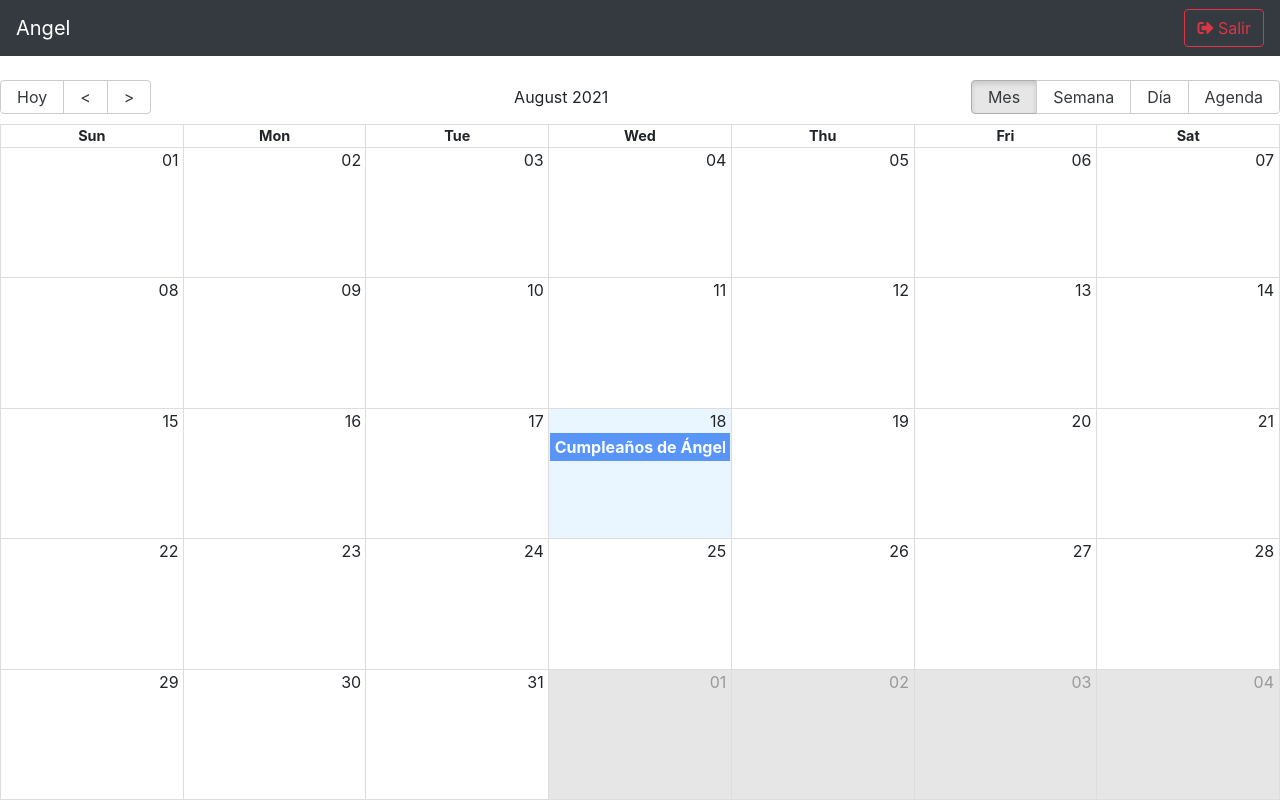
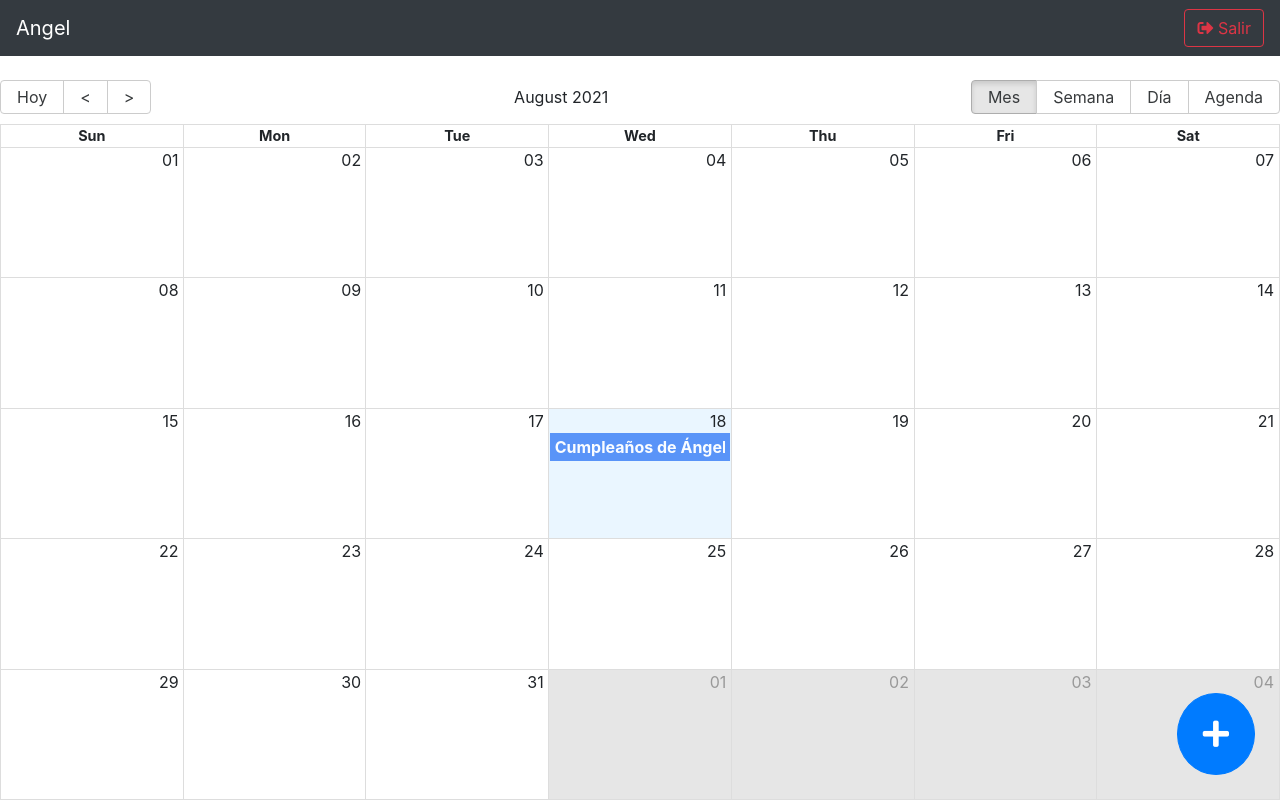
Before and after one commit to AngelCruzL/tsx-calendar, a React (Vite) app: page / in a window 1280 px wide. Built offline with nearby package versions, Linux system fonts and the light colour scheme.

Commit message:
feat: adding floating action button

```diff
--- a/src/components/calendar/CalendarScreen.tsx
+++ b/src/components/calendar/CalendarScreen.tsx
@@ -10,6 +10,7 @@
 } from 'react-big-calendar';
 
 import Navbar from '../ui/Navbar';
+import AddNewFab from '../ui/AddNewFab';
 import CalendarEvent from './CalendarEvent';
 import CalendarModal from './CalendarModal';
 import { messages } from '../../helpers/calendar-messages-es';
@@ -51,6 +52,7 @@
 
   const onSelectEvent = (e: CustomEvent) => {
     dispatch(eventSetActive(e));
+    dispatch(uiOpenModal());
   };
 
   const onViewChange = (e: View) => {
@@ -92,6 +94,8 @@
         }}
       />
 
+      <AddNewFab />
+
       <CalendarModal />
     </div>
   );
--- /dev/null
+++ b/src/components/ui/AddNewFab.tsx
@@ -0,0 +1,19 @@
+import React from 'react';
+import { useDispatch } from 'react-redux';
+import { uiOpenModal } from '../../actions/ui';
+
+function AddNewFab() {
+  const dispatch = useDispatch();
+
+  const handleClickNew = () => {
+    dispatch(uiOpenModal());
+  };
+
+  return (
+    <button className="btn btn-primary fab" onClick={handleClickNew}>
+      <i className="fas fa-plus"></i>
+    </button>
+  );
+}
+
+export default AddNewFab;
--- a/src/styles.css
+++ b/src/styles.css
@@ -48,3 +48,12 @@
   outline: none;
   padding: 10px;
 }
+
+.fab {
+  border-radius: 100%;
+  bottom: 25px;
+  font-size: 30px;
+  padding: 25px;
+  position: fixed;
+  right: 25px;
+}
```
